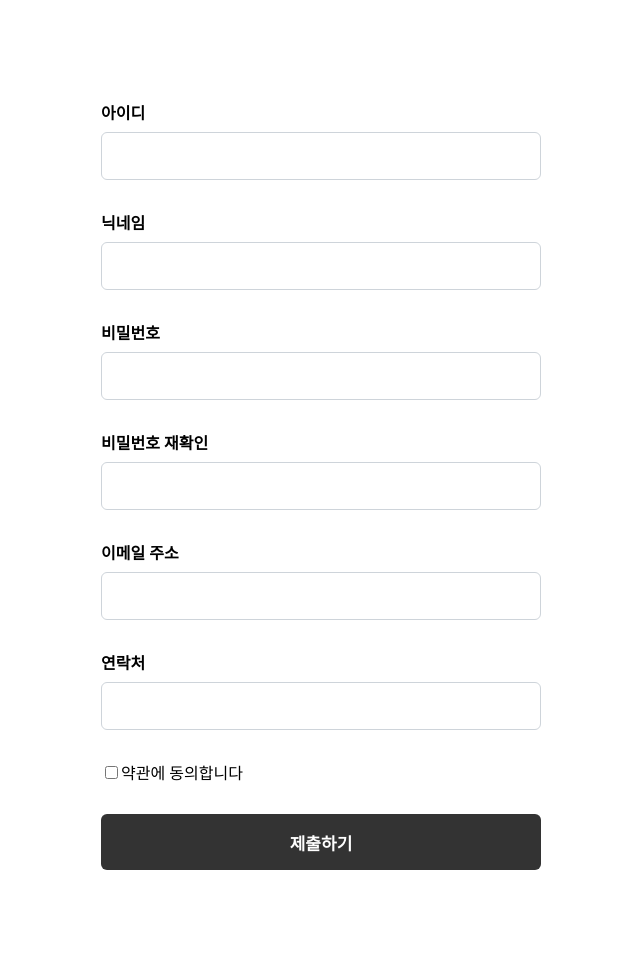
After one commit to KimHyeonjung/finalProject, a Java web app: template market/src/main/webapp/WEB-INF/views/member/signup.jsp in a window 1280 px wide. The commit adds this page. Shown: the whole page, without its empty margins (319-959 px from the left). Run offline with Spring Boot 4, a stand-in JSP engine, Linux system fonts and the light colour scheme; the template is opened without the code that fills it, so the values that code supplies are empty; the project's own start-up code is not run, and a stand-in starts its controllers and pages; some of the project's set-up classes (security, data sources, template engines, error pages and the like) are left out, and stand-ins take their place.

Commit message:
회원가입수정중

```diff
--- a/market/pom.xml
+++ b/market/pom.xml
@@ -185,6 +185,12 @@
 		    <artifactId>javax.annotation-api</artifactId>
 		    <version>1.3.2</version>
 		</dependency>
+		<!-- 롬복 -->
+		<dependency>
+		    <groupId>org.projectlombok</groupId>
+		    <artifactId>lombok</artifactId>
+		    <version>1.18.32</version>
+		</dependency>
 
 	</dependencies>
     <build>
--- a/market/src/main/java/com/team3/market/dao/MemberDAO.java
+++ b/market/src/main/java/com/team3/market/dao/MemberDAO.java
@@ -1,7 +1,9 @@
 package com.team3.market.dao;
+
+import com.team3.market.model.vo.MemberVO;
 
 public interface MemberDAO {
 
-	boolean insertMember();
+	int insertMember(MemberVO member);
 
 }
--- a/market/src/main/resources/mappers/MemberMapper.xml
+++ b/market/src/main/resources/mappers/MemberMapper.xml
@@ -3,5 +3,8 @@
   PUBLIC "-//mybatis.org//DTD Mapper 3.0//EN"
   "http://mybatis.org/dtd/mybatis-3-mapper.dtd">
 <mapper namespace="com.team3.market.dao.MemberDAO">
-
+	<insert id="insertMember" parameterType="MemberVO">
+	    INSERT INTO member (member_id, member_pw, member_nick, member_phone, member_email, member_auth, member_state, member_report, member_score, member_money)
+	    VALUES (#{member_id}, #{member_pw}, #{member_nick}, #{member_phone}, #{member_email}, 'USER', NULL, 0, 0.0, 0);
+	</insert>
 </mapper>
--- a/market/src/main/webapp/WEB-INF/views/layout.jsp
+++ b/market/src/main/webapp/WEB-INF/views/layout.jsp
@@ -1,6 +1,8 @@
 <%@ taglib uri="http://tiles.apache.org/tags-tiles" prefix="tiles" %>
 <%@ page language="java" contentType="text/html; charset=UTF-8"
     pageEncoding="UTF-8"%>
+<%@ taglib prefix="c" uri="http://java.sun.com/jsp/jstl/core" %>
+<!DOCTYPE html>
 <html>
 <head>
     <title>My Website</title>
--- /dev/null
+++ b/market/src/main/webapp/WEB-INF/views/member/signup.jsp
@@ -0,0 +1,207 @@
+<%@ page language="java" contentType="text/html; charset=UTF-8"
+    pageEncoding="UTF-8"%>
+<%@ taglib uri="http://java.sun.com/jsp/jstl/core" prefix="c" %>
+<!DOCTYPE html>
+<html>
+<head>
+	<script src="https://cdn.jsdelivr.net/npm/jquery@3.6.3/dist/jquery.min.js"></script>
+	<script src="https://cdnjs.cloudflare.com/ajax/libs/jquery-validate/1.19.5/jquery.validate.min.js"></script>
+	<style type="text/css">
+		*, *::before, *::after {
+		    box-sizing: border-box
+		}
+
+		html, body {
+		    margin: 0;
+		    padding: 0
+		}
+
+		body {
+		    font-family: 'Pretendard', system-ui, -apple-system, BlinkMacSystemFont, 'Segoe UI', Roboto, Oxygen, Ubuntu, Cantarell, 'Open Sans', 'Helvetica Neue', sans-serif;
+		    font-size: 100%
+		}
+
+		.wrapper {
+		    max-width: 480px;
+		    margin: 100px auto;
+		    padding: 0 20px
+		}
+
+		.form-field {
+		    display: flex;
+		    flex-wrap: wrap;
+		    margin-bottom: 30px;
+		    align-items: center
+		}
+
+		.form-field .label-form {
+		    font-weight: 600;
+		    color: #000;
+		    margin-bottom: 8px
+		}
+
+		.form-control {
+		    display: block;
+		    width: 100%;
+		    height: 48px;
+		    padding: 6px 16px;
+		    font-family: inherit;
+		    font-size: 15px;
+		    color: #666;
+		    border: 1px solid #ced4da;
+		    border-radius: 6px;
+		    outline: 0
+		}
+
+		.form-control:focus {
+		    color: #333;
+		    border-color: #333
+		}
+
+		.button-submit {
+		    display: block;
+		    width: 100%;
+		    height: 56px;
+		    font-family: inherit;
+		    font-size: 17px;
+		    font-weight: 600;
+		    color: #fff;
+		    text-align: center;
+		    padding: 0;
+		    border: 0;
+		    border-radius: 6px;
+		    background-color: #333;
+		    outline: 0;
+		    cursor: pointer
+		}
+
+		.button-submit:hover {
+		    background-color: #000
+		}
+
+		.error {
+		    display: block;
+		    color: #f00;
+		    border-color: #f00
+		}
+
+		input:not([type=checkbox]) + label {
+		    display: block;
+		    margin-top: 6px
+		}
+	</style>
+</head>
+<body>
+	<div class="wrapper">
+		<form action="<c:url value='/signup'/>" method="post" id="form">
+	     	<div class="form-field">
+                <label class="label-form" for="member_id">아이디</label>
+                <input type="text" class="form-control" name="member_id" id="member_id" required>
+            </div>
+            <div class="form-field">
+                <label class="label-form" for="member_nick">닉네임</label>
+                <input type="text" class="form-control" name="member_nick" id="member_nick" required>
+            </div>
+            <div class="form-field">
+                <label class="label-form" for="member_pw">비밀번호</label>
+                <input type="password" class="form-control" name="member_pw" id="member_pw" required>
+            </div>
+
+            <div class="form-field">
+                <label class="label-form" for="member_pw2">비밀번호 재확인</label>
+                <input type="password" class="form-control" name="member_pw2" id="member_pw2" required>
+            </div>
+
+            <div class="form-field">
+                <label class="label-form" for="member_email">이메일 주소</label>
+                <input type="email" class="form-control" name="member_email" id="member_email" required>
+            </div>
+
+            <div class="form-field">
+                <label class="label-form" for="member_phone">연락처</label>
+                <input type="tel" class="form-control" name="member_phone" id="member_phone" required>
+            </div>
+
+            <div class="form-field">
+                <input type="checkbox" name="chk_agree" id="chk_agree" required>
+                <label for="chk_agree">약관에 동의합니다</label>
+            </div>
+
+            <div class="form-field">
+                <button type="submit" class="button-submit">제출하기</button>
+            </div>
+		</form>
+	</div>
+
+
+	 <script>
+	  jQuery(function() {
+		  $.validator.addMethod("regex", function(value, element, regexpr) {
+              return regexpr.test(value);
+          }, "유효한 형식이 아닙니다.");
+
+          const myForm = $('#form');
+          myForm.validate({
+              rules: {                    // 유효성 검사 규칙
+                  member_id: {             // 아이디 필드
+                      required: true,     // 필수 입력
+                      regex: /^[a-zA-Z0-9]{6,13}$/
+                  },
+                  member_nick: {             // 닉네임 필드
+                      required: true,     // 필수 입력
+                      regex: /^[a-zA-Z가-힣0-9]{2,10}$/
+                  },
+                  member_pw: {             // 비밀번호 필드
+                      required: true,     // 필수 입력
+                      regex: /^[a-zA-Z0-9!@#$]{8,15}$/
+                  },
+                  member_pw2: {     // 비밀번호 재확인 필드
+                      required: true,     // 필수 입력
+                      equalTo: '#member_pw'   // 비밀번호 필드와 동일한 값을 가지도록
+                  },
+                  member_email: {                // 이메일 필드
+                      required: true,     // 필수 입력
+                      email: true         // 이메일 형식 검증
+                  },
+                  member_phone: {                  // 연락처 필드
+                      required: true,     // 필수 입력
+                      digits: true        // 숫자 형태로만 입력 가능하도록 설정
+                  },
+                  chk_agree: {            // 약관 동의 체크박스
+                      required: true      // 필수 체크
+                  }
+              },
+              messages: {                 // 오류값 발생시 출력할 메시지 수동 지정
+                  member_id: {
+                      required: '필수 입력 항목입니다.',
+                      regex: '아이디는 영문과 숫자만 가능하며, 6~13자이어야 합니다.'
+                  },
+                  member_nick: {
+                      required: '필수 입력 항목입니다.',
+                      regex: '닉네임은 한글, 영문, 숫자만 가능하며, 2~10자이어야 합니다.'
+                  },
+                  member_pw: {
+                      required: '필수 입력 항목입니다.',
+                      regex: '비밀번호는 영문, 숫자, 특수문자(!@#$)만 가능하며, 8~15자이어야 합니다.'
+                  },
+                  member_pw2: {
+                      required: '필수 입력 항목입니다.',
+                      equalTo: '동일한 비밀번호를 입력해 주세요.'
+                  },
+                  member_email: {
+                      required: '필수 입력 항목입니다.',
+                      email: '올바른 이메일 형식으로 입력하세요.'
+                  },
+                  member_phone: {
+                      required: '필수 입력 항목입니다.',
+                      digits: '반드시 숫자만 입력하세요.'
+                  },
+                  chk_agree: {
+                      required: '필수 체크 항목입니다.'
+                  }
+              }
+          });
+      });
+    </script>
+</body>
+</html>
```
Also changed, not shown: market/src/main/java/com/team3/market/controller/HomeController.java (+33 -0 lines), market/src/main/java/com/team3/market/model/dto/MessageDTO.java (added, +11 -0 lines), market/src/main/java/com/team3/market/model/vo/MemberVO.java (added, +15 -0 lines), market/src/main/java/com/team3/market/service/MemberService.java (added, +21 -0 lines), market/src/main/webapp/WEB-INF/views/footer.jsp (+39 -1 lines), market/src/main/webapp/WEB-INF/views/header.jsp (+24 -19 lines), market/src/main/webapp/WEB-INF/views/main/message.jsp (added, +16 -0 lines), 1 other file.
